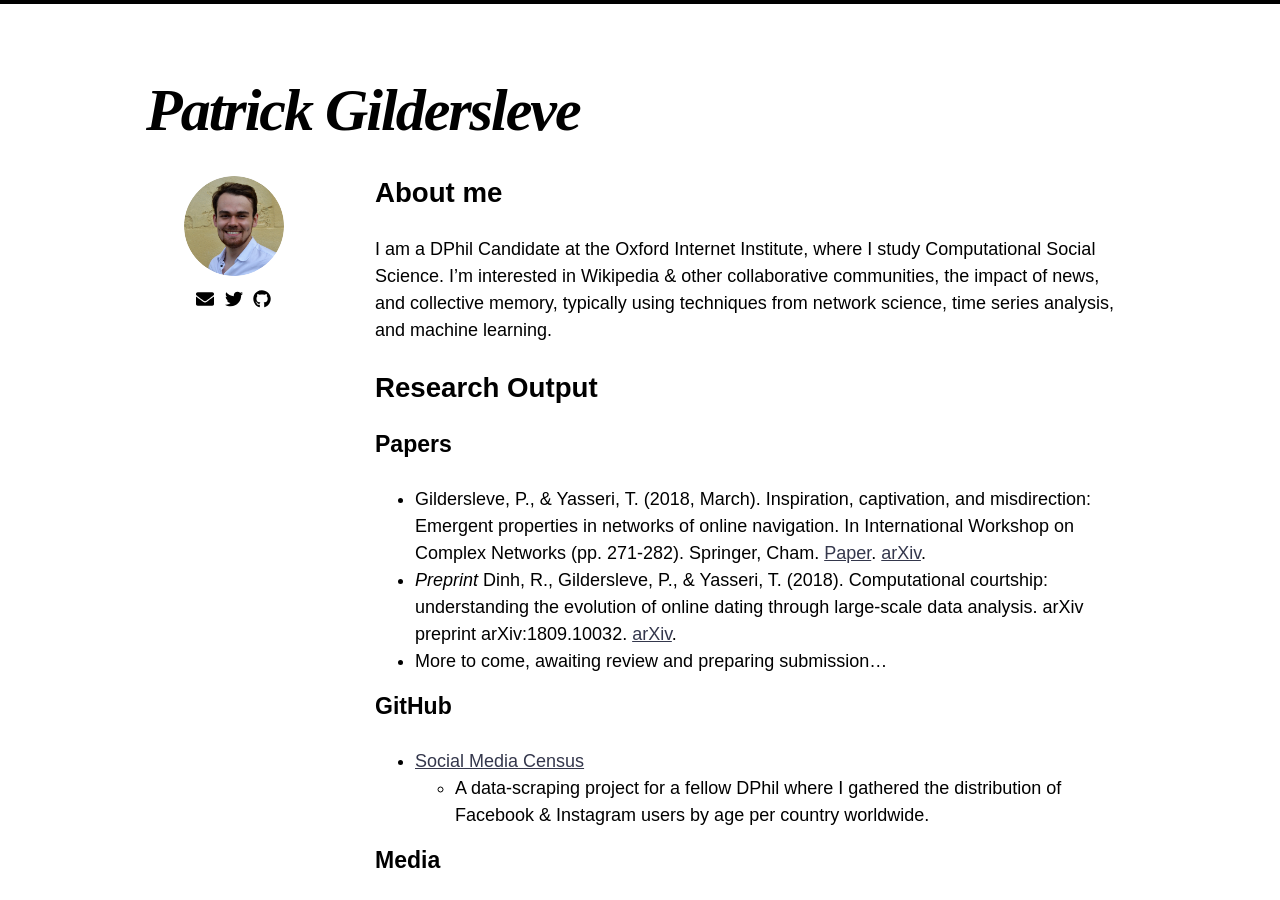
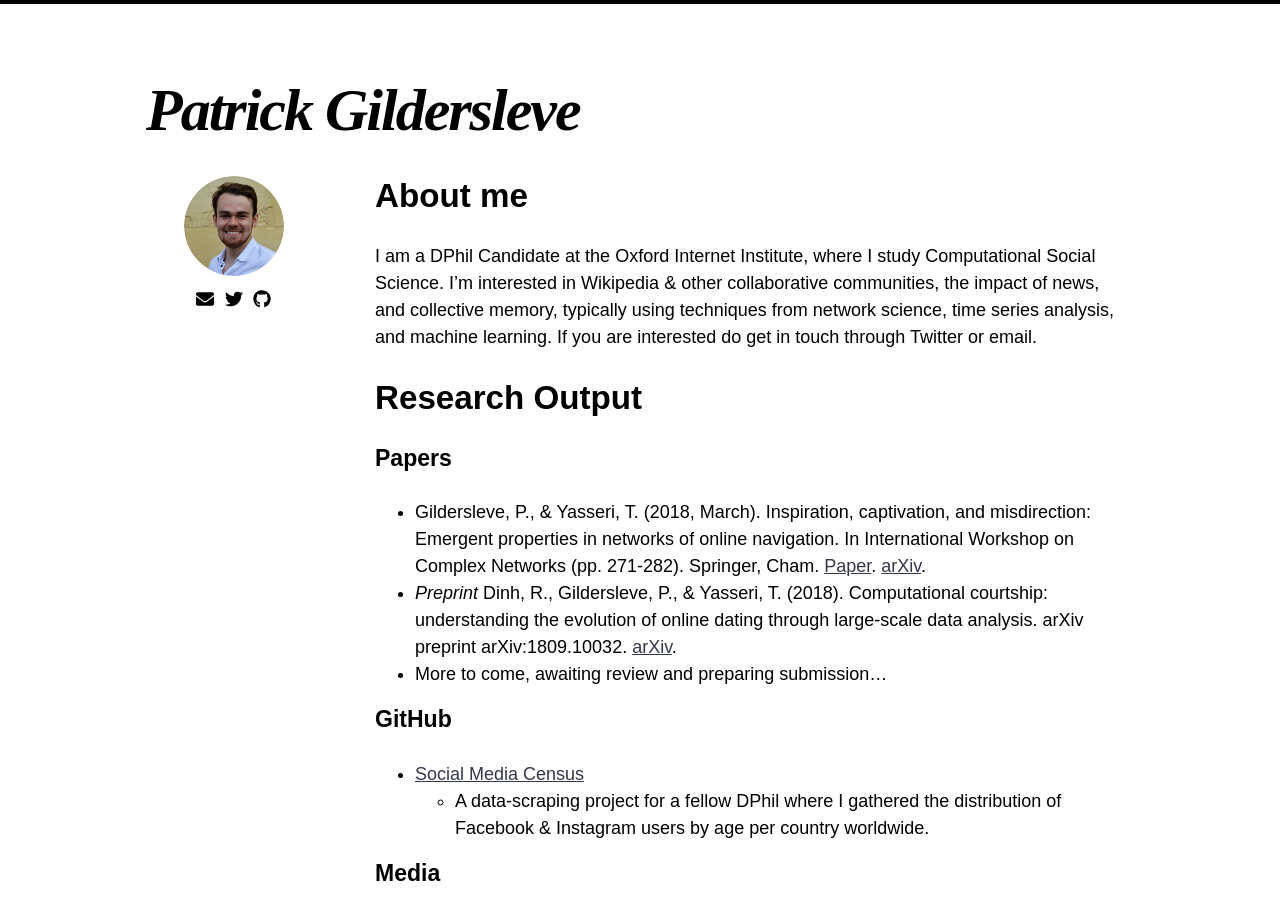
Before and after one commit to pgilders/pgilders.github.io, a Jekyll site: the page built from index.md, in a window 1280 px wide and 900 px high. Built offline with Jekyll 4.4.1, drawn with Linux system fonts in a browser that asks for light colours; nearby versions of some CDN libraries.

Commit message:
Update index.md

```diff
--- a/index.md
+++ b/index.md
@@ -12,15 +12,19 @@ author:
     - title: GitHub
       url: https://github.com/pgilders
       icon: fab fa-github
+links:
+    - title: Email
+      url: mailto:patrick.gildersleve@oii.ox.ac.uk
+      icon: fa fa-envelope
 title: Patrick Gildersleve
 ---
-## About me
+# About me
 
-I am a DPhil Candidate at the Oxford Internet Institute, where I study Computational Social Science. I'm interested in Wikipedia & other collaborative communities, the impact of news, and collective memory, typically using techniques from network science, time series analysis, and machine learning.
+I am a DPhil Candidate at the Oxford Internet Institute, where I study Computational Social Science. I'm interested in Wikipedia & other collaborative communities, the impact of news, and collective memory, typically using techniques from network science, time series analysis, and machine learning. If you are interested do get in touch through Twitter or email.
 
 
 
-## Research Output
+# Research Output
 
 ### Papers
 - Gildersleve, P., & Yasseri, T. (2018, March). Inspiration, captivation, and misdirection: Emergent properties in networks of online navigation. In International Workshop on Complex Networks (pp. 271-282). Springer, Cham. [Paper](https://link.springer.com/chapter/10.1007/978-3-319-73198-8_23). [arXiv](https://arxiv.org/abs/1710.03326).
@@ -35,12 +39,12 @@ I am a DPhil Candidate at the Oxford Internet Institute, where I study Computati
 - BBC _01/10/18_: [Hot or not: Does rating yourself highly get you more dates?](https://www.bbc.com/news/av/technology-45700838/hot-or-not-does-rating-yourself-highly-get-you-more-dates)
 - Oxford Sparks Podcast _12/02/20_: [Can data find me a date?](https://www.oxfordsparks.ox.ac.uk/content/can-data-find-me-date)
 
-## Teaching
+# Teaching
 I have worked as a teaching assistant for OII graduate courses 'Introduction to Python', 'Intensive Python', and 'Online Social Networks'. Assignments & model answers available (may be outdated for current courses):
 - [Intensive Python](https://github.com/pgilders/OII-PySDS-ModelAnswers)
 - Others Forthcoming
 
 
 
-## CV
+# CV
 A full CV is available [here](files/CV.pdf). Please note this may not be 100% up-to-date. Please contact me if you would like a current version.
```
